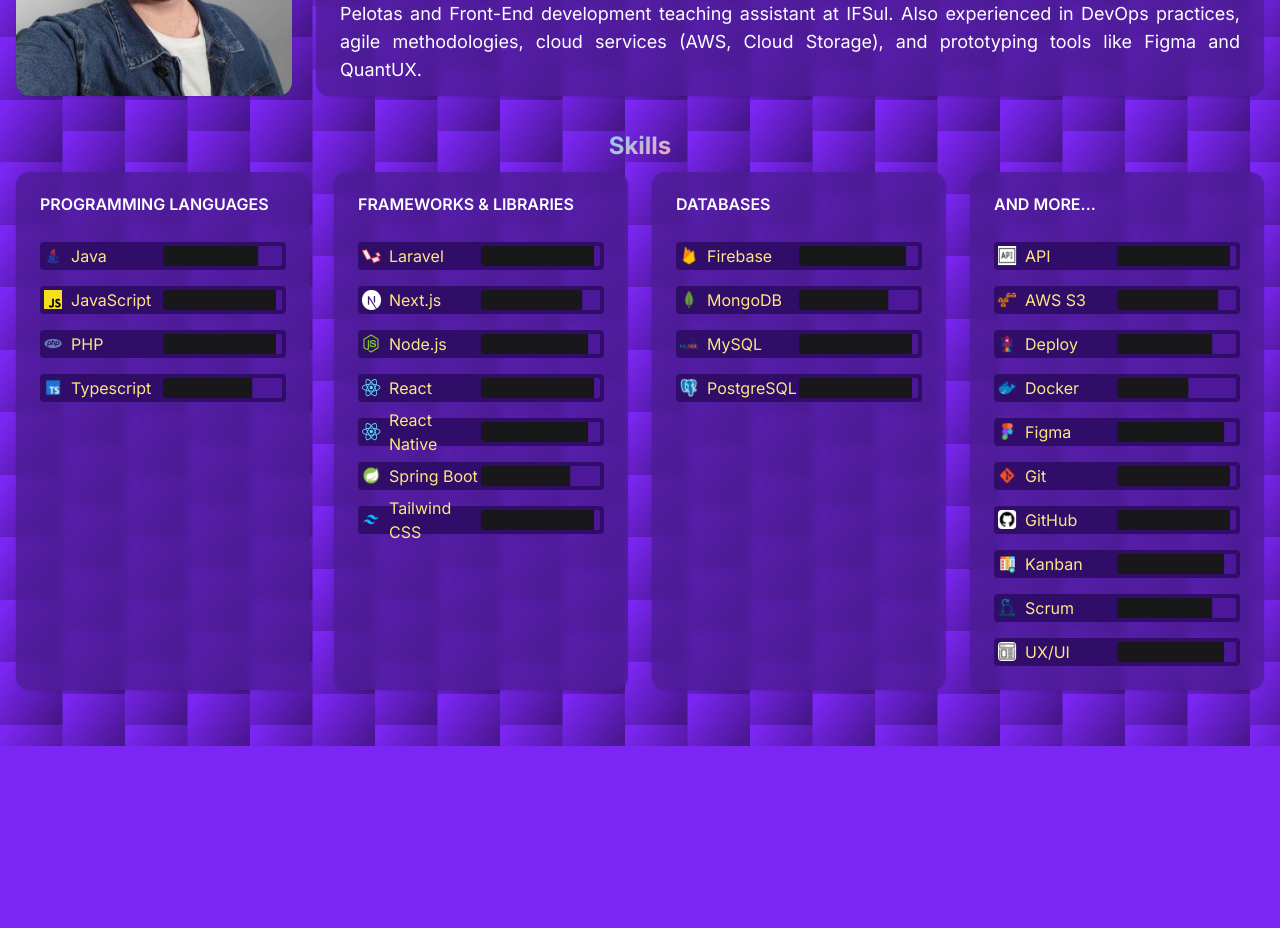
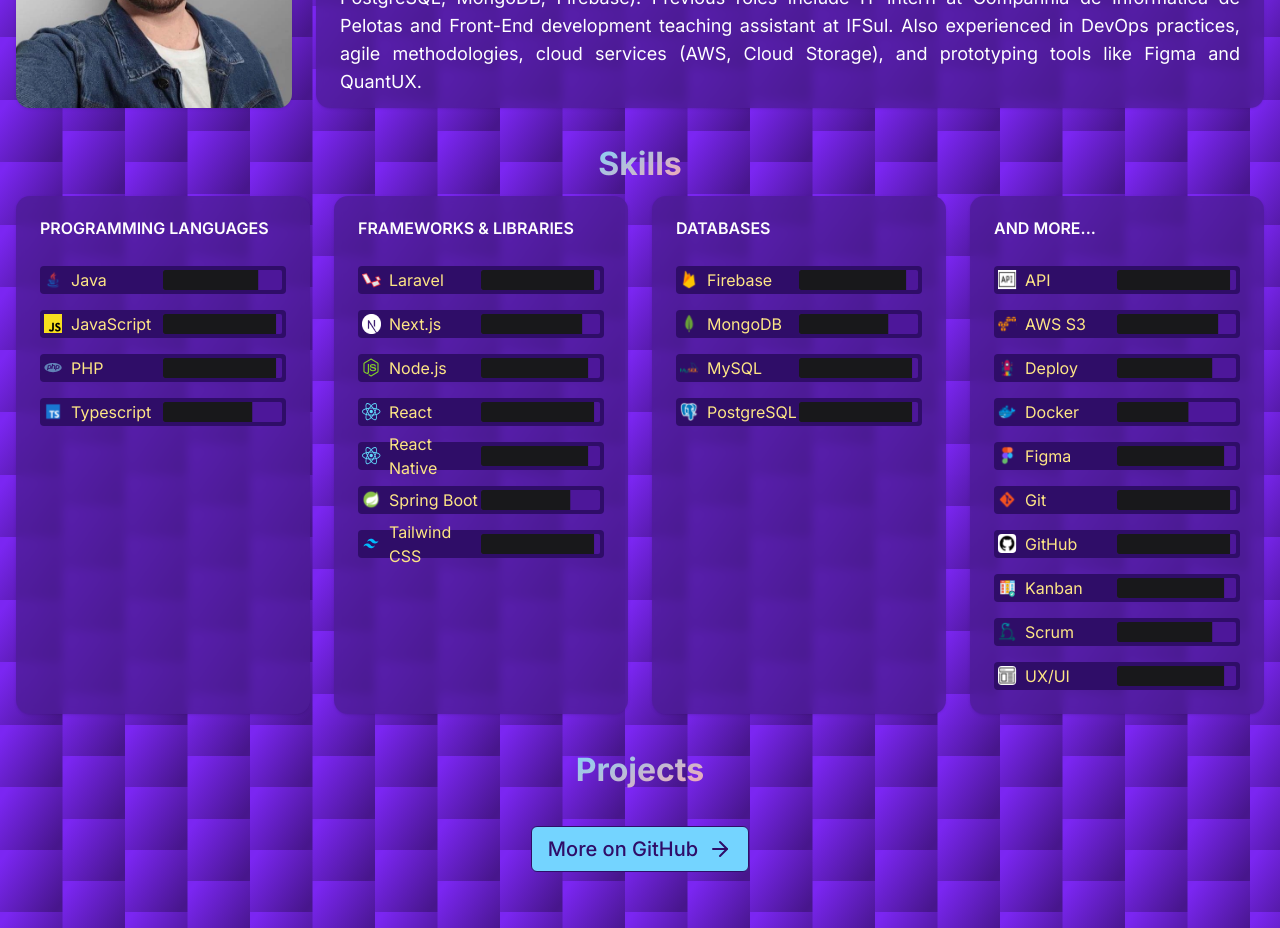
Before and after one commit to Lucashackd/lucashackd, a Next.js app: page / in a window 1280 px wide. Shown: the part 400-1328 px from the top of the page. Before the commit the page ends 1146 px from the top, so only its background shows below. Built offline with nearby package versions, Linux system fonts and the light colour scheme.

Commit message:
feat: add Projects component and update Header and page structure

```diff
--- a/src/app/_components/_Header/header.tsx
+++ b/src/app/_components/_Header/header.tsx
@@ -3,7 +3,7 @@ import Navigation from "./navigation";
 
 function Header() {
   return (
-    <div className="container m-auto p-4">
+    <div id="header" className="container m-auto p-4">
       <Card>
         <CardContent>
           <div className="flex items-center justify-between">
--- /dev/null
+++ b/src/app/_components/_Projects/projects.tsx
@@ -0,0 +1,23 @@
+import { ArrowRight } from "lucide-react";
+
+function Projects() {
+  return (
+    <div id="projects" className="container m-auto p-4 gap-2 h-fit">
+      <h2 className="text-gradient border-amber-200">Projects</h2>
+      <div className="flex flex-col justify-center items-center gap-6">
+        <div className="grid grid-cols-1 xl:grid-cols-4 gap-6 h-fit"></div>
+        <a
+          href="https://github.com/lucashackd"
+          target="_blank"
+          rel="noreferrer"
+          className="flex justify-center items-center w-fit h-fit py-2 px-4 gap-2.5 bg-sky-300 text-violet-950 font-medium text-xl rounded-sm border-[1px] border-violet-950"
+        >
+          <span>More on GitHub</span>
+          <ArrowRight />
+        </a>
+      </div>
+    </div>
+  );
+}
+
+export default Projects;
--- a/src/app/globals.css
+++ b/src/app/globals.css
@@ -163,7 +163,7 @@
   }
 
   h2 {
-    font-size: 1.5rem;
+    font-size: 2rem;
     font-weight: bold;
     justify-self: center;
     margin-bottom: 0.5rem;
--- a/src/app/page.tsx
+++ b/src/app/page.tsx
@@ -1,5 +1,6 @@
 import About from "./_components/_About/about";
 import Header from "./_components/_Header/header";
+import Projects from "./_components/_Projects/projects";
 import Skills from "./_components/_Skills/skills";
 
 export default function Home() {
@@ -17,6 +18,10 @@ export default function Home() {
         <section>
           <Skills />
         </section>
+
+        <section>
+          <Projects />
+        </section>
       </main>
 
       <footer></footer>
```
